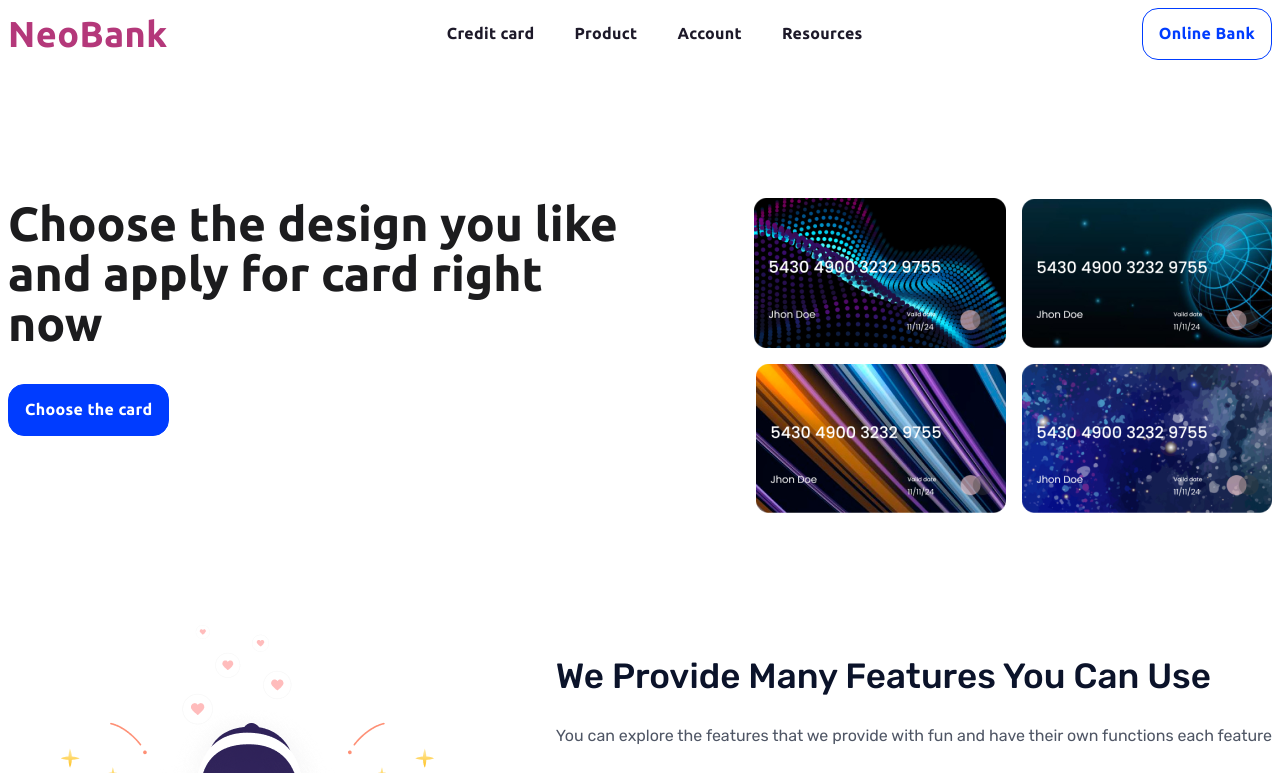
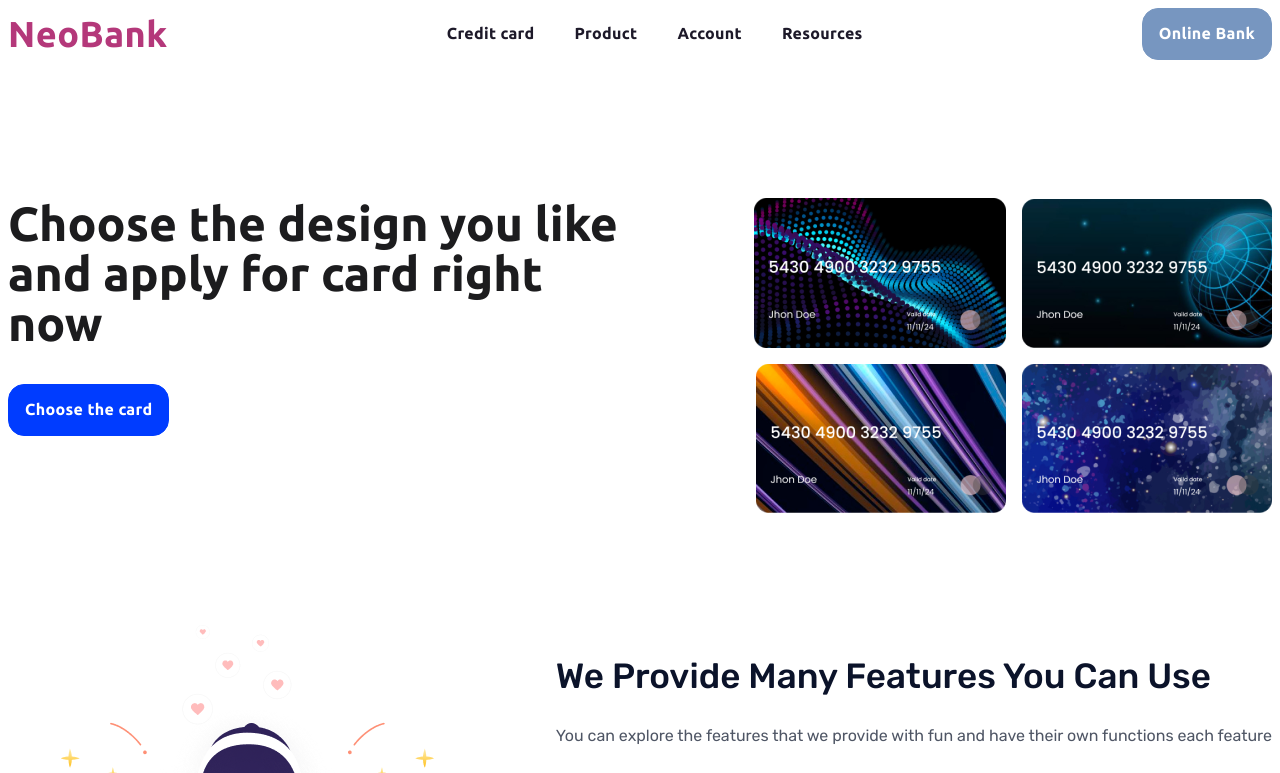
Before and after one commit to NastyaVok/NeoBank_module1, a plain HTML site: page index.html in a window 1280 px wide. In both pictures the pointer is over the button "Online Bank". Shown: the top 773 px of the page. Drawn offline with Linux system fonts and the light colour scheme.

Commit message:
Update main.css

```diff
--- a/styles/main.css
+++ b/styles/main.css
@@ -135,7 +135,7 @@ address {
 .cards__btn {
   color: #fff;
   font-size: 16px;
-  line-height: 17.92px;
+  line-height: 112%;
   letter-spacing: 0.32px;
   font-weight: 700;
   background-color: #003CFF;
@@ -145,9 +145,8 @@ address {
 }
 .menu__btn:hover,
 .cards__btn:hover {
-  color: #003CFF;
-  background-color: #fff;
-  border: 1px solid #003CFF;
+  background-color: #7796C0;
+  border: 1px solid #7796C0;
   transition: 0.4s;
   cursor: pointer;
 }
```
